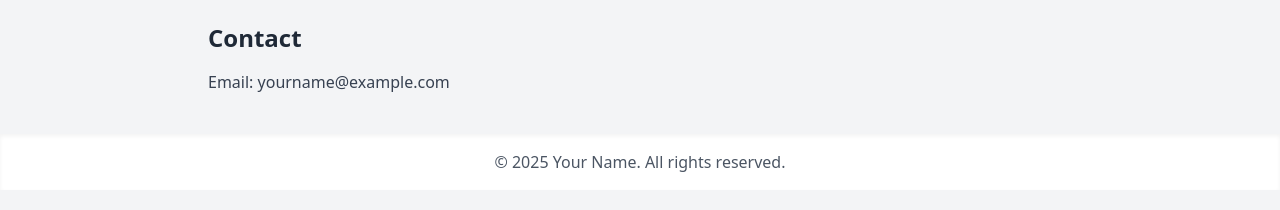
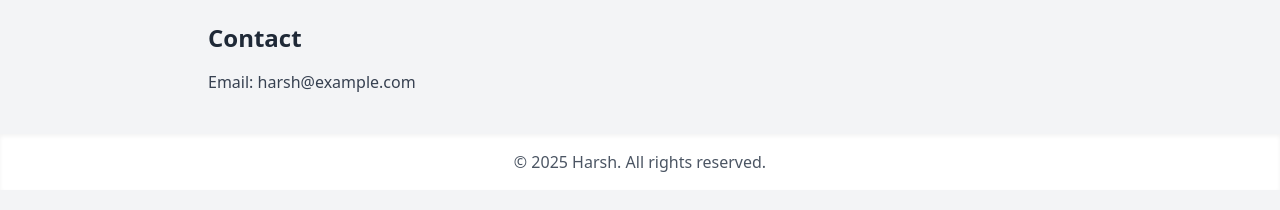
Before and after one commit to hashdoesnothing/2302031030097, a plain HTML site: page portfolio.html in a window 1280 px wide. Shown: the part 498-708 px from the top of the page. Drawn offline with nearby package versions, Linux system fonts and the light colour scheme.

Commit message:
Update portfolio.html

```diff
--- a/portfolio.html
+++ b/portfolio.html
@@ -45,13 +45,13 @@
   <section class="py-10">
     <div class="max-w-4xl mx-auto px-4">
       <h2 class="text-2xl font-semibold mb-4">Contact</h2>
-      <p class="text-gray-700">Email: yourname@example.com</p>
+      <p class="text-gray-700">Email: harsh@example.com</p>
     </div>
   </section>
 
   <!-- Footer -->
   <footer class="bg-white text-center py-4 shadow-inner">
-    <p class="text-gray-600">&copy; 2025 Your Name. All rights reserved.</p>
+    <p class="text-gray-600">&copy; 2025 Harsh. All rights reserved.</p>
   </footer>
 </body>
 
```
